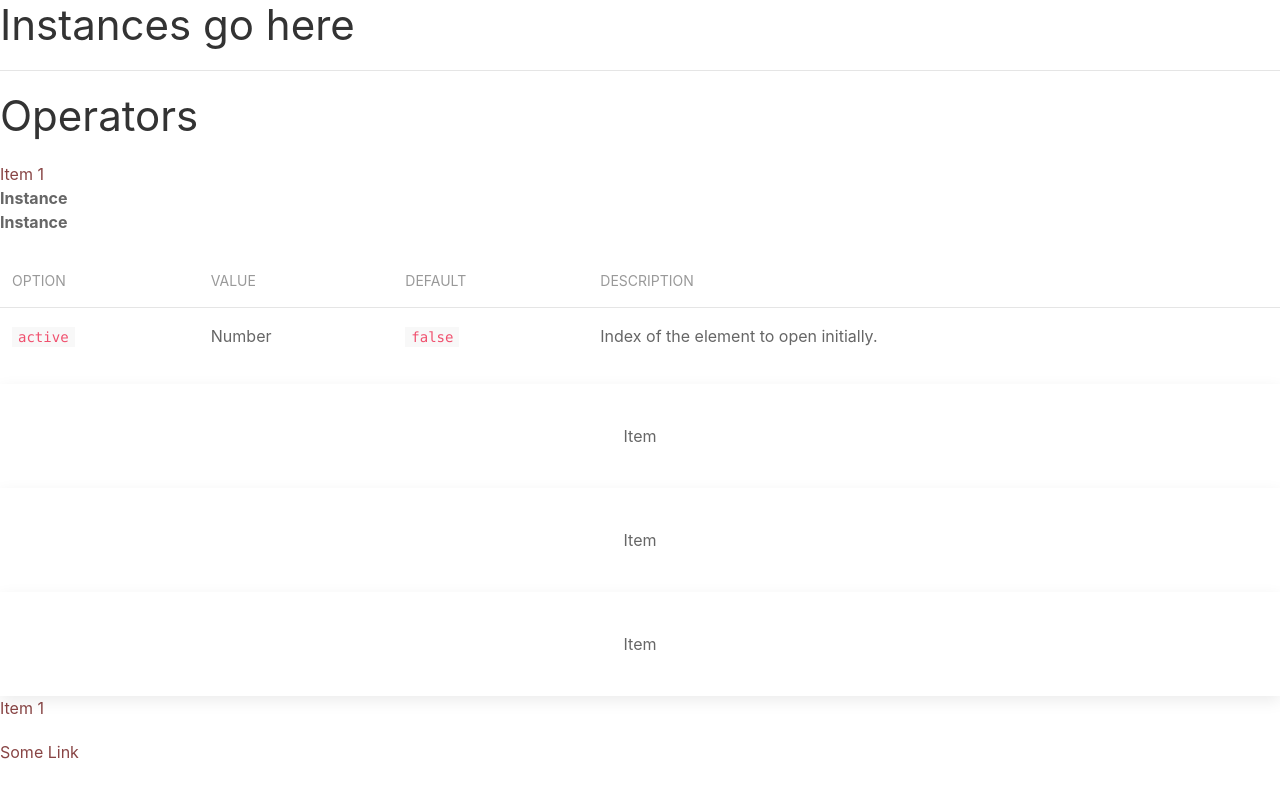
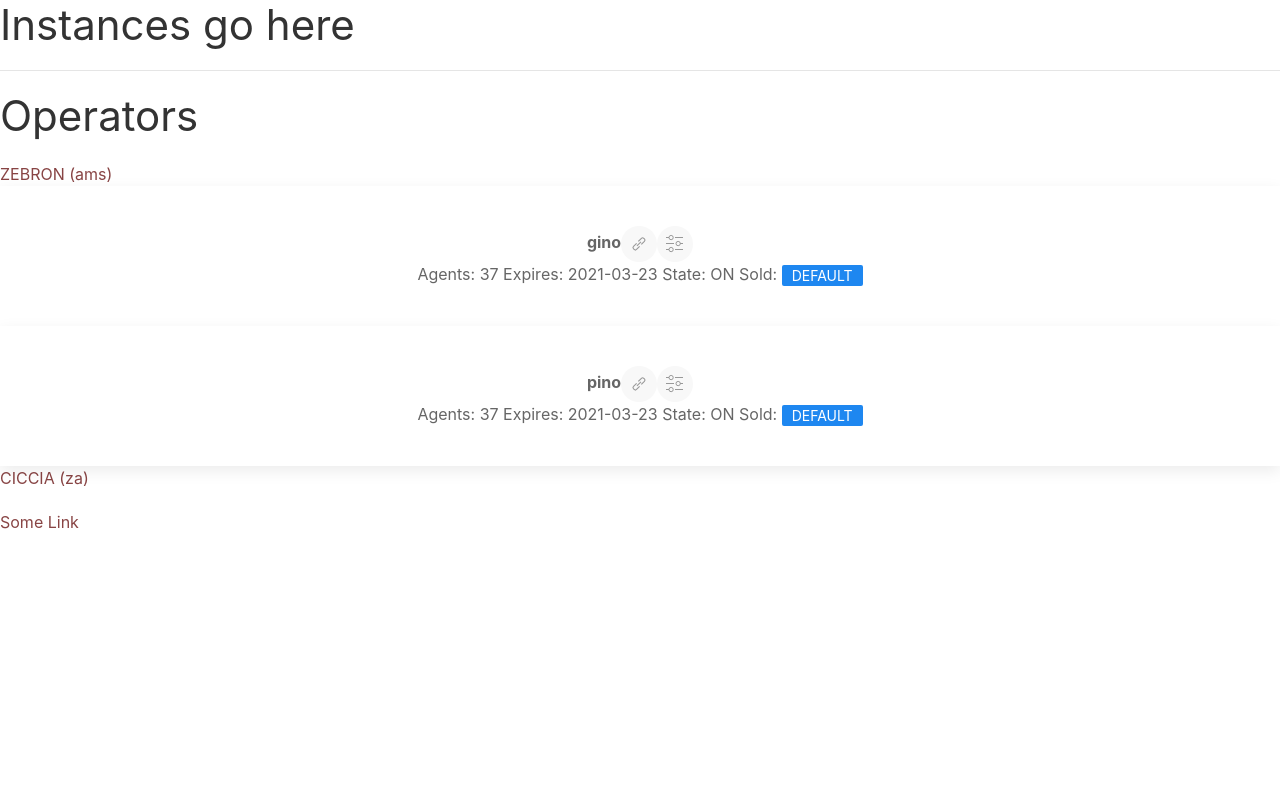
Before and after one commit to SimonaTedesco/spa-template, a Next.js app in the folder adminpanel/: page /instances in a window 1280 px wide. Built offline with nearby package versions, Linux system fonts and the light colour scheme.

Commit message:
Awful layout

```diff
--- a/adminpanel/components/operators.tsx
+++ b/adminpanel/components/operators.tsx
@@ -1,53 +1,66 @@
 
-function Instance() {
+
+const data = [{
+    "client" : "pippo-2",
+    "cluster" : "ams",
+    "mode" : "ON",
+    "time_zone" : "GMT",
+    "max_agents" : 17,
+    "instance_sha" :  "4633506b95a4e0757d76f80",
+    "long_name" : "Pippo",
+    "reseller" : "ZEBRONS",
+    "contact_person" : "pippo",
+    "contact_email" : "me@home",
+    "billing_person" : "",
+    "billing_email" : "",
+    "expires" : "2016-11-11",
+    "instance_state" : "UNK",
+    "instance_state_up" : 0,
+    "max_retention" : 37,
+    "client_state" : "SOLD",
+    "vhostname" : "my.booboo.com",
+    "kMode" : "",
+    "kNumber" : "",
+    "kApikey" : ""
+  }]
+
+
+function Instance(prop: {n: string} ) {
     return (
         <div>
-        <b>Instance</b>
+        <div className="uk-card uk-card-default uk-card-body">
+            <b>{prop.n}</b>
+            <a href="" className="uk-icon-button" uk-icon="link"></a>
+            <a href="" className="uk-icon-button" uk-icon="settings"></a>
+
+            <br/>
+            Agents: 37
+            Expires: 2021-03-23
+            State: ON
+            Sold: <span className="uk-label">Default</span>
+
+
+
+
         </div>
+    </div>
+
 
     )
 }
 
-function Operator() {
+function Operator(prop: {name: string, cluster: string} ) {
     return (
         <li>
-            <a className="uk-accordion-title" href="#">Item 1</a>
+            <a className="uk-accordion-title" href="#">
+                {prop.name} ({prop.cluster})</a>
             <div className="uk-accordion-content">
 
+            <div className="uk-child-width-expand@s uk-text-center" uk-grid>
+                <Instance n="gino" />
+                <Instance n="pino" />
 
-
-
-                <Instance />
-                <Instance />
-
-                <table className="uk-table uk-table-divider"><thead><tr>
-<th align="left">Option</th>
-<th align="left">Value</th>
-<th align="left">Default</th>
-<th align="left">Description</th>
-</tr>
-</thead><tbody><tr>
-<td align="left"><code>active</code></td>
-<td align="left">Number</td>
-<td align="left"><code>false</code></td>
-<td align="left">Index of the element to open initially.</td>
-</tr>
-</tbody>
-</table>
-
-
-<div className="uk-child-width-expand@s uk-text-center" uk-grid>
-    <div>
-        <div className="uk-card uk-card-default uk-card-body">Item</div>
-    </div>
-    <div>
-        <div className="uk-card uk-card-default uk-card-body">Item</div>
-    </div>
-    <div>
-        <div className="uk-card uk-card-default uk-card-body">Item</div>
-    </div>
-</div>
-
+            </div>
 
             </div>
         </li>
@@ -63,8 +76,8 @@ function Operators() {
         Operators
         </h1>
         <ul uk-accordion="collapsible: false">
-        <Operator />
-        <Operator />
+        <Operator name="ZEBRON" cluster="ams"/>
+        <Operator name="CICCIA" cluster="za"/>
 
 
     </ul>
```
